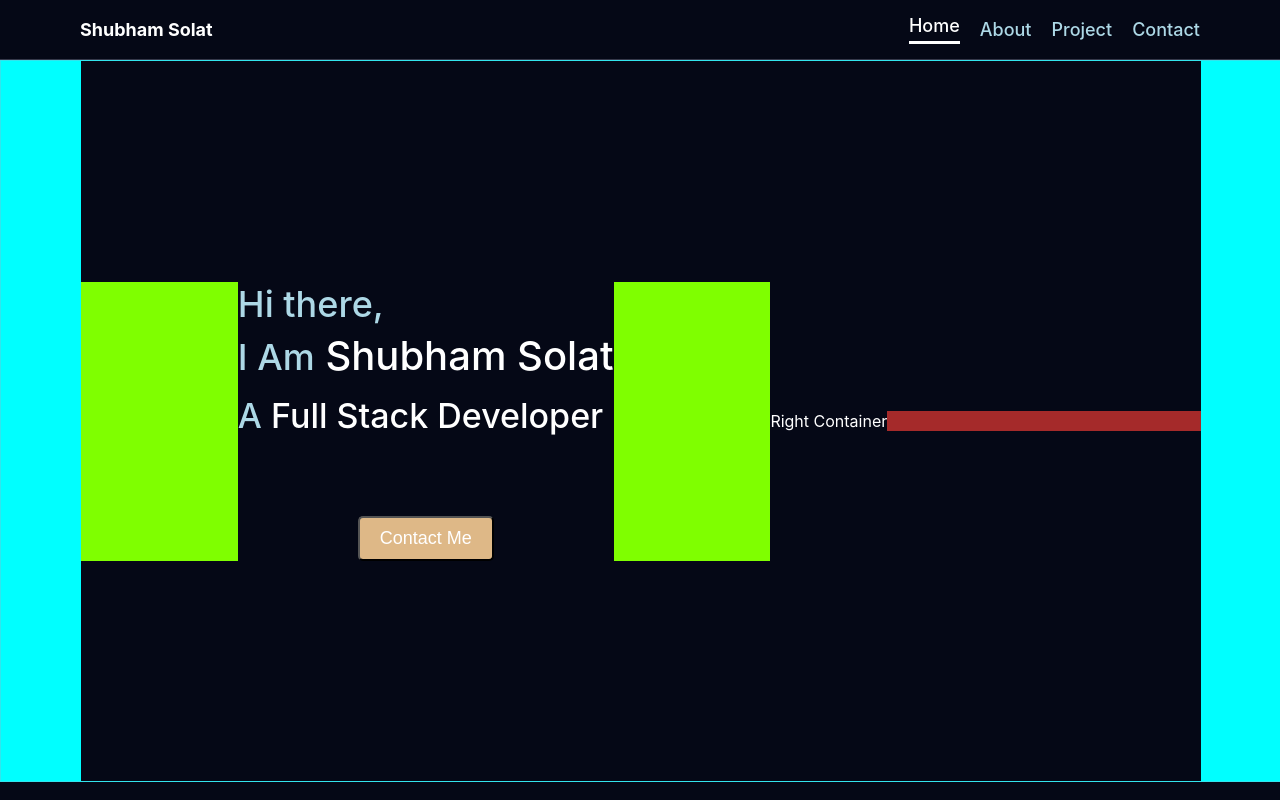
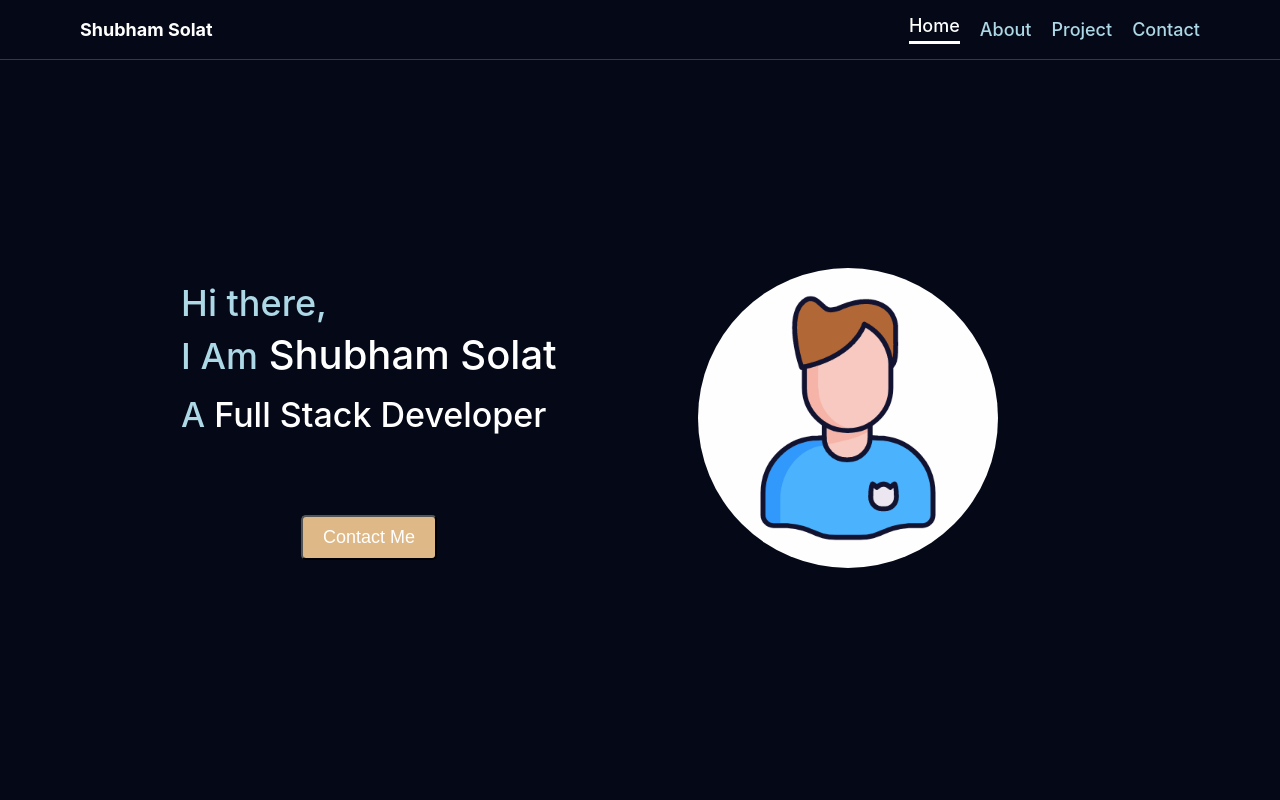
Before and after one commit to shubham51s/reactPortfolio, a React (Create React App) app: page / in a window 1280 px wide. Built offline with nearby package versions, Linux system fonts and the light colour scheme; the HTML template or start-up script is replaced by a standard one.

Commit message:
home page profile image structure added

```diff
--- a/src/components/Home/homecomponent.module.css
+++ b/src/components/Home/homecomponent.module.css
@@ -1,8 +1,5 @@
 .outerContainer {
   width: 100%;
-  /* background-color: rgb(5, 8, 22); */
-  background-color: aqua;
-  border: 1px solid rgba(170, 166, 195, 0.3);
   height: 90vh;
 }
 
@@ -30,7 +27,7 @@
 }
 
 .leftMainContainer {
-  background-color: chartreuse;
+  /* background-color: chartreuse; */
   flex-grow: 1;
   display: flex;
   justify-content: center;
@@ -92,6 +89,7 @@
   padding: 8px 10px;
   margin-top: 50px;
   font-size: 16px;
+  cursor: pointer;
 }
 
 @media screen and (min-width: 800px) {
@@ -103,9 +101,39 @@
 }
 
 .rightMainContainer {
-  background-color: brown;
+  /* background-color: brown; */
   flex-grow: 1;
   display: flex;
   align-items: center;
   justify-content: flex-start;
 }
+
+.profileImg {
+  width: 100px;
+  height: 100px;
+  border-radius: 50%;
+}
+
+@media screen and (min-width: 400px) {
+  .profileImg {
+    margin-left: 5px;
+    width: 150px;
+    height: 150px;
+  }
+}
+
+@media screen and (min-width: 500px) {
+  .profileImg {
+    margin-left: 10px;
+    width: 200px;
+    height: 200px;
+  }
+}
+
+@media screen and (min-width: 800px) {
+  .profileImg {
+    width: 300px;
+    height: 300px;
+    margin-left: 40px;
+  }
+}
--- a/src/components/Home/index.js
+++ b/src/components/Home/index.js
@@ -1,5 +1,6 @@
 import React from "react";
 import style from "./homecomponent.module.css";
+import profileImg from "../../assets/profile picture gif.gif";
 
 function HomeComp() {
   return (
@@ -23,7 +24,9 @@ function HomeComp() {
           </div>
         </div>
         <div className={style.rightMainContainer}>
-          <div className={style.rightContent}>Right Container</div>
+          <div className={style.rightContent}>
+            <img className={style.profileImg} src={profileImg} alt="profile" />
+          </div>
         </div>
       </div>
     </div>
```
Also changed, not shown: src/assets/profile picture gif.gif (added).
